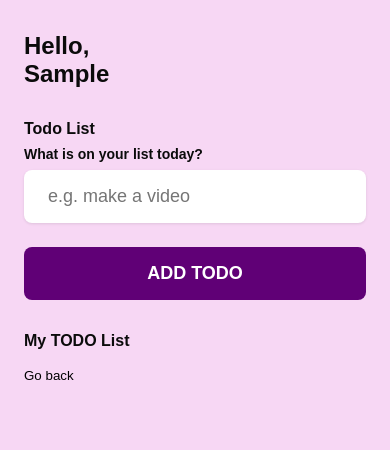
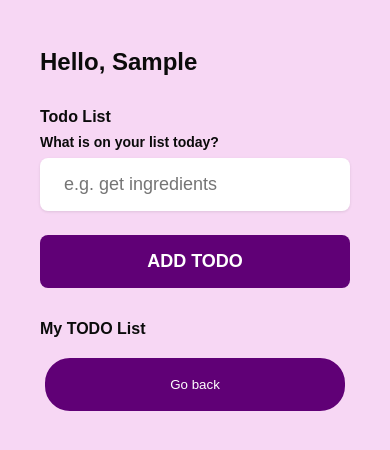
Before and after one commit to damidaramola/new-to-do-list, a plain HTML site: page index.html in a window 390 px wide. Both pictures are taken after typing "Sample" into the empty fields and a click on the input "Start". Drawn offline with nearby package versions, Linux system fonts and the light colour scheme.

Commit message:
add media queries to css and style html

```diff
--- a/assets/style.css
+++ b/assets/style.css
@@ -23,6 +23,21 @@
 	background: none;
 	cursor: initial;
 }
+
+main{
+	min-height:100vh;
+	display: flex;
+	justify-content: center;
+	padding: 1rem 1rem;
+}
+.main-page{
+	width:100%;
+	max-width: 768px;
+	margin:auto;
+}
+.container{
+	display: none;
+   }
 
 body {
 	background: var(--light);
@@ -196,11 +211,12 @@ input:checked ~ .radio-button::after {
 	text-decoration: line-through;
 	color: var(--grey);
 }
+#username-display{
+	display: inline-flex;
+}
 
+/* landing page to add username */
 
-.container{
-	display: none;
-}
 
 .home-container{
 	width: 500px;
@@ -271,7 +287,28 @@ input:checked ~ .radio-button::after {
 	}
 }
 
-
-@media (max-width:576px){
+@media (max-width:600px){
+	.todo-list .todo-item {
+		display: block;
+		align-items: center;
+		background-color: #FFF;
+		padding: 0.65rem;
+		border-radius: 0.5rem;
+		box-shadow: var(--shadow);
+		margin-bottom: 1rem;
+	}
 
 }
+/* go back to landing page */
+
+.back-home{
+	background: var(--primary);
+	color: white;
+    display: block;
+    margin: 1.25rem auto;
+    text-align: center;
+    border: 0.2rem solid var(--primary);
+    padding: 1rem 1rem;
+    width: 300px;
+    border-radius: 25px;
+}
--- a/index.html
+++ b/index.html
@@ -9,7 +9,7 @@
     <script src="https://unpkg.com/sweetalert/dist/sweetalert.min.js"></script>
   </head>
   <body>
-    <main class="container">
+    <main class="container main-page">
       <section class="intro">
         <h2 class="title">
           Hello, <p id="username-display"></p>
@@ -21,7 +21,7 @@
             <h4>
                 What is on your list today?
             </h4>
-            <input type="text" name="content" id="list-content" placeholder="e.g. make a video">
+            <input type="text" name="content" id="list-content" placeholder="e.g. get ingredients">
             <input type="submit" value ="add todo">
         </form>
       </section>
@@ -46,10 +46,10 @@
         </div> -->
         <!-- keep -->
        </div>
-       <button id="go-back">Go back</button>
+       <button id="go-back" class="back-home">Go back</button>
       </section>
     </main>
-    <main class="home-container">
+    <div class="home-container">
 
        <form method="GET" id="username-form">
         <h1>
@@ -58,7 +58,7 @@
         <input type="text" name="username" id="username" placeholder="Enter your username">
         <input type="submit" value="Start">
        </form>
-    </main>
+      </div>
     <script src="/assets/main.js"></script>
   </body>
 </html>
```
